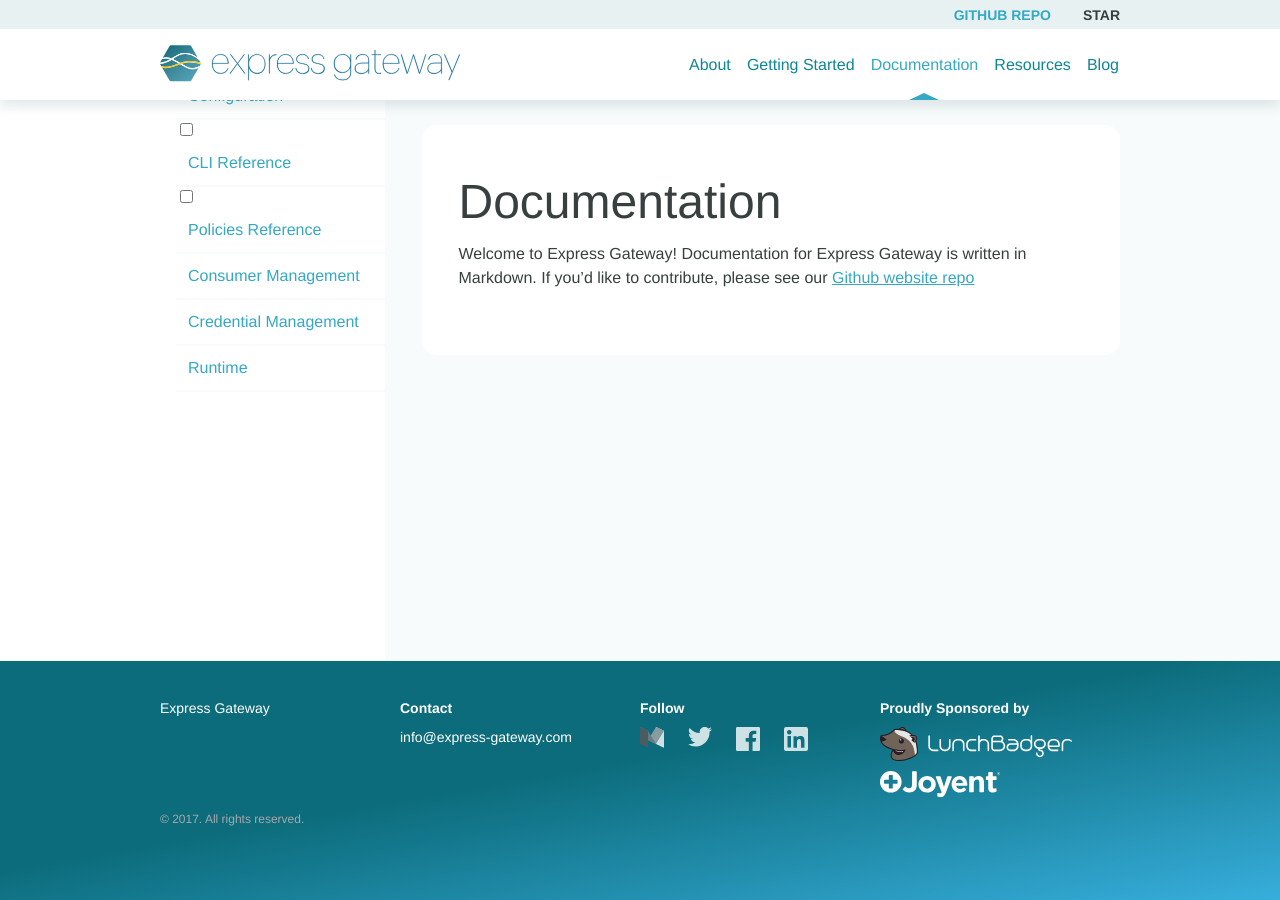
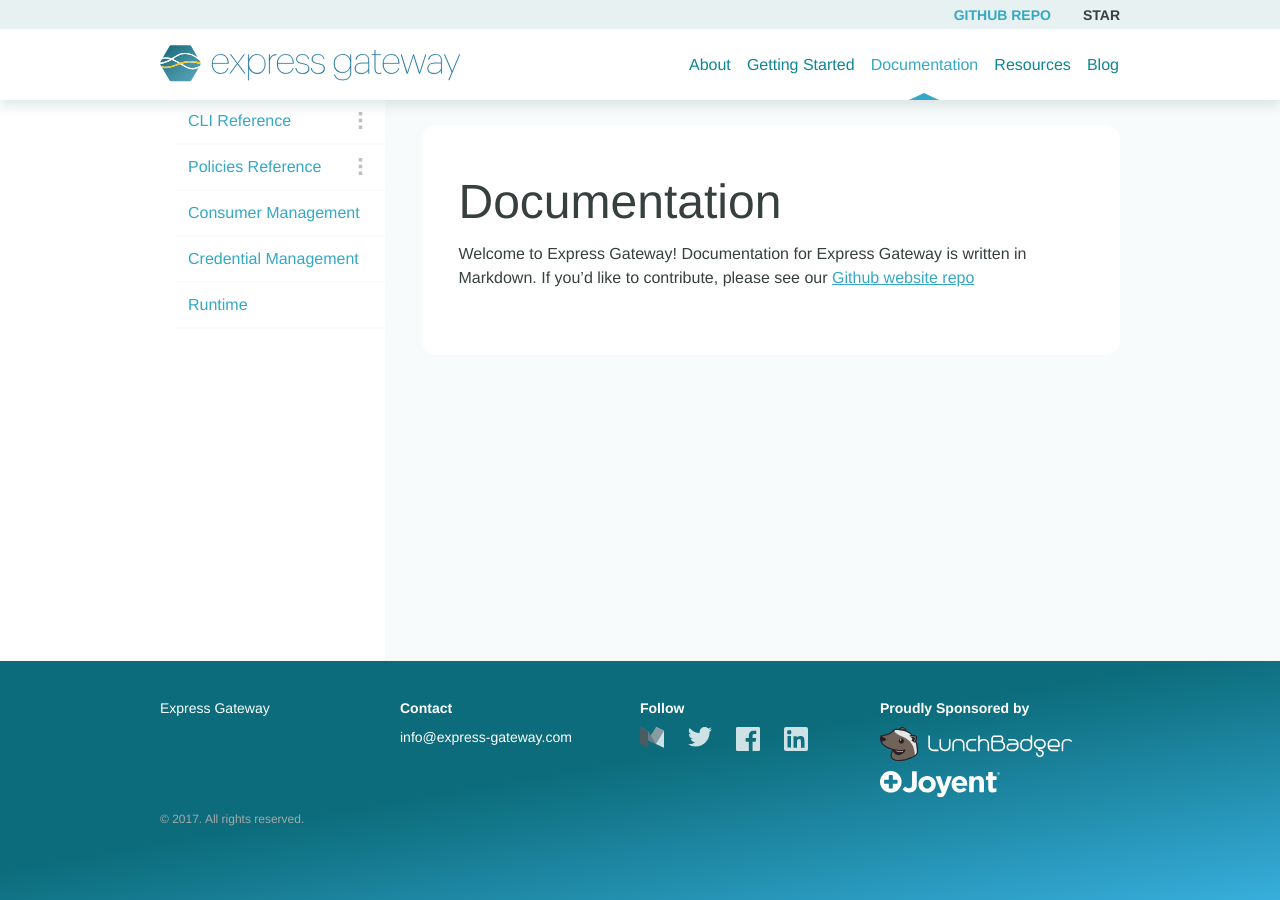
Before and after one commit to ExpressGateway/express-gateway.io, a Jekyll site: the page built from docs/index.md, in a window 1280 px wide. Built offline with Jekyll 4.4.1, drawn with Linux system fonts in a browser that asks for light colours; some web fonts are replaced; comment, search, counter and statistics services are not loaded.

Commit message:
label toggle

```diff
--- a/_includes/tocmenu.html
+++ b/_includes/tocmenu.html
@@ -29,7 +29,7 @@
                  {% assign has_children = true %}
                {% endif %}
              {% endfor %}
-             {% if has_children == true %}<input class="accordian" type="checkbox">{% endif %}
+
              <a {% if page.url == node.url %} class="active"{% endif %} href="{{site.baseurl}}{{ node.url }}">
 
                {% if node.link %}
@@ -38,11 +38,16 @@
                  {{ node.title }}
                {% endif %}
              </a>
+             {% if has_children == true %}
+              <input id="cb-{{ node.title }}" class="accordian {% if page.url contains node.url %}expanded{% endif %}" type="checkbox">
+              <label class="menuicon" for="cb-{{ node.title }}">{% include icon-menu.svg %}</label>
+
+              {% endif %}
 
             {% if has_children == true %}
 
 
-            <ul class="child-list">
+            <ul class="child-list {% if page.url == node.url %}open{% endif %}">
 
               <!-- 5. Start our next pages loop -->
               <!-- It's important that we use new variables for subnodes so we don't override the previous iterations -->
@@ -66,7 +71,7 @@
                           {% assign has_children = true %}
                         {% endif %}
                       {% endfor %}
-                      {% if has_children == true %}<input class="accordian" type="checkbox">{% endif %}
+
                       <a {% if page.url == subnode.url %} class="active"{% endif %} href="{{site.baseurl}}{{ subnode.url }}">
 
 
@@ -76,11 +81,16 @@
                           {{ subnode.title }}
                         {% endif %}
                       </a>
+                      {% if has_children == true %}
+                        <input id="cb-{{ subnode.title }}" class="accordian {% if page.url contains subnode.url %}expanded{% endif %}" type="checkbox">
+                        <label class="menuicon menuicon-submenu" for="cb-{{ subnode.title }}">{% include icon-menu.svg %}</label>
+
+                      {% endif %}
 
                       {% if has_children == true %}
 
 
-                      <ul class="child-list">
+                      <ul class="child-list {% if page.url == tertiarysorted.url %}open{% endif %}">
                           {% assign tertiarypages = site.html_pages | sort: 'list-order' %}
 
                           {% for tertiarysorted in tertiarypages %}
--- a/_sass/_documentation.scss
+++ b/_sass/_documentation.scss
@@ -100,24 +100,67 @@
           }
         }
         &.haschildren {
-
+          position: relative;
           // display: flex;
           // flex-direction: row;
+          > a {
+            //display: inline-block;
+            width: 100%;
+          }
+
+
           .child-list {
             transition: all .2s;
+
           }
 
           > ul.child-list  {
             height: 0;
             opacity: 0;
             visibility: collapse;
+
           }
-          > input {
+          > label {
+            width: 17px;
+            height: 17px;
+            //display: inline-block;
+            transition: all .25s;
+            right: 21%;
+            position: absolute;
+            top: 13px;
+
+            &.menuicon-submenu {
+              right: 37.5%
+            }
+
+            svg {
+              width: 5px;
+              height: 17px;
+              display: block;
+              opacity: .25;
+              margin: 0 auto;
+
+              .single-item {
+                opacity: 0;
+              }
+            }
+          }
+          > input[type="checkbox"] {
+            visibility: hidden;
+            position: absolute;
 
               &:checked ~ .child-list {
                 height: auto;
                 opacity: 1;
                 visibility: visible;
+              }
+
+              &:checked + label {
+
+                transform: rotate(90deg);
+                svg .single-item {
+                  opacity: 1;
+                }
               }
 
               &:not(:checked) {
--- a/assets/js/detectScroll.js
+++ b/assets/js/detectScroll.js
@@ -160,6 +160,11 @@
 //   }
 // }
 
+var urlcheck = document.getElementsByClassName('expanded')
+for(var i = 0, length = urlcheck.length; i < length; i++) {
+          urlcheck[i].checked = "true"
+    }
+
 window.addEventListener('scroll', function(){
     checkForFooter();
 });
```
Also changed, not shown: _includes/icon-menu.svg (added), _includes/menu-icon.svg (added).
